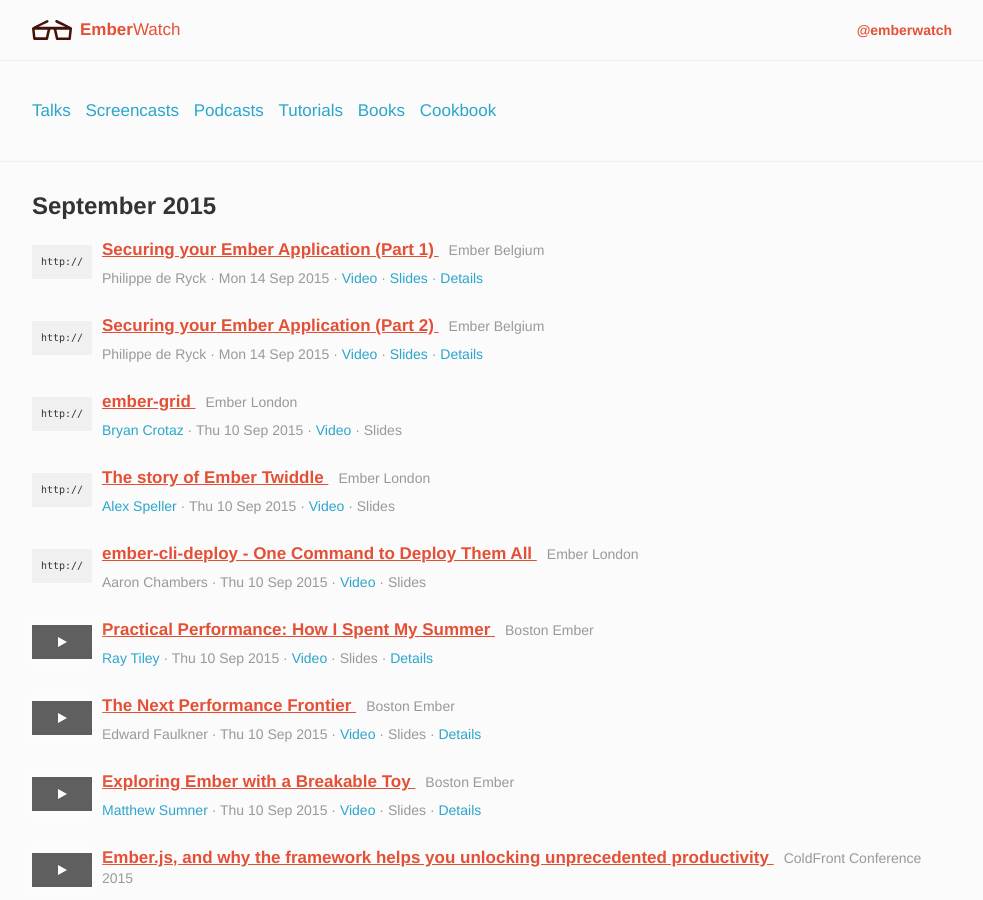
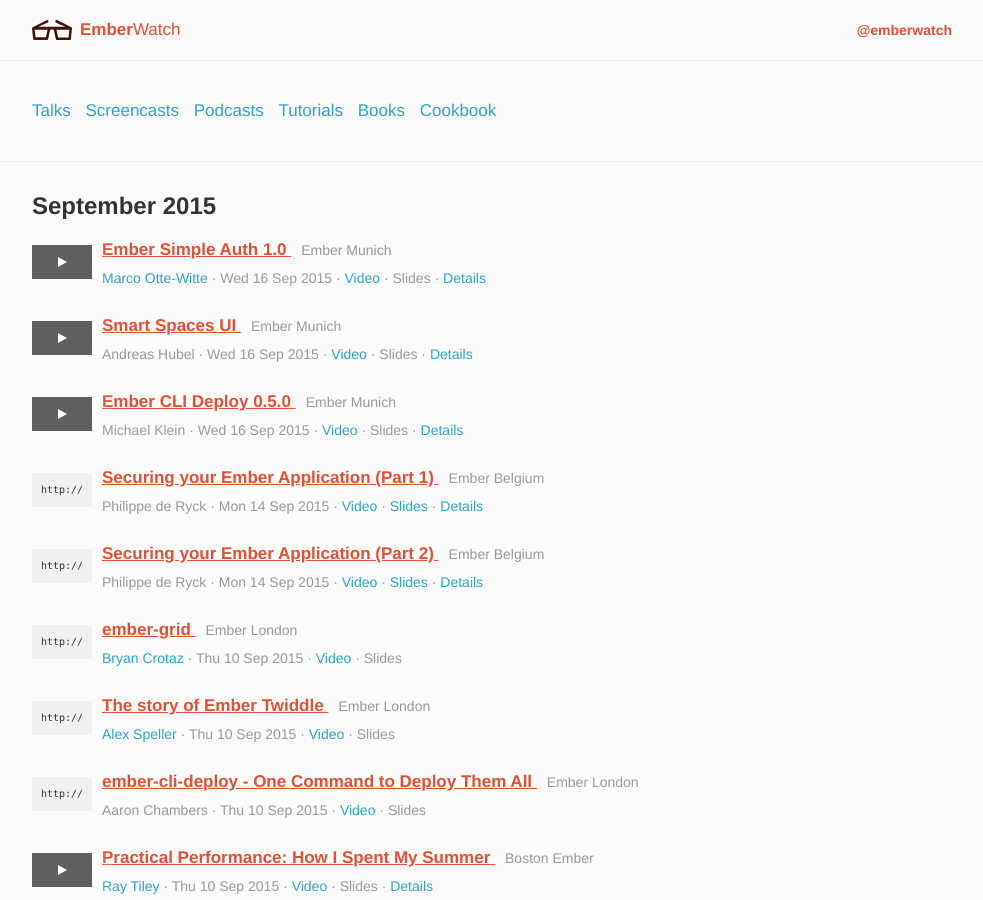
Before and after one commit to emberwatch/emberwatch, a Jekyll site: the page built from index.html, in a window 1280 px wide and 900 px high, cut to the strip 0-900 px from the top of the window. Shown: the whole strip, without its empty margins (148-1131 px from the left). Built offline with Jekyll 4.4.1, drawn with Linux system fonts in a browser that asks for light colours; Markdown is read by kramdown in place of the engine named in the settings; comment, search, counter and statistics services are not loaded; grey boxes are pictures that could not be loaded.

Commit message:
[Add Talks] EmberMunich Sept 2015 Talks

```diff
--- a/_data/people.yml
+++ b/_data/people.yml
@@ -1165,3 +1165,7 @@
   twitter: ryan_and_abel
   site: http://spin.atomicobject.com/author/abel/
   id: 274
+- name: Michael Klein
+  id: 275
+- name: Andreas Hubel
+  id: 276
--- a/_data/talks.yml
+++ b/_data/talks.yml
@@ -1,4 +1,28 @@
 ---
+- title: Ember CLI Deploy 0.5.0
+  date: '2015-09-16'
+  author_ids:
+  - 275
+  videos:
+  - https://www.youtube.com/watch?v=d4xwIv_9Cg0
+  url: http://www.meetup.com/Ember-js-Munich/events/223830507/
+  event_id: 18
+- title: Smart Spaces UI
+  date: '2015-09-16'
+  author_ids:
+  - 276
+  videos:
+  - https://www.youtube.com/watch?v=eL-cJCWKoe0
+  url: http://www.meetup.com/Ember-js-Munich/events/223830507/
+  event_id: 18
+- title: Ember Simple Auth 1.0
+  date: '2015-09-16'
+  author_ids:
+  - 146
+  videos:
+  - https://www.youtube.com/watch?v=aeH_9YGgt9E
+  url: http://www.meetup.com/Ember-js-Munich/events/223830507/
+  event_id: 18
 - title: 'Securing your Ember Application (Part 2)'
   date: '2015-09-14'
   author_ids:
```
